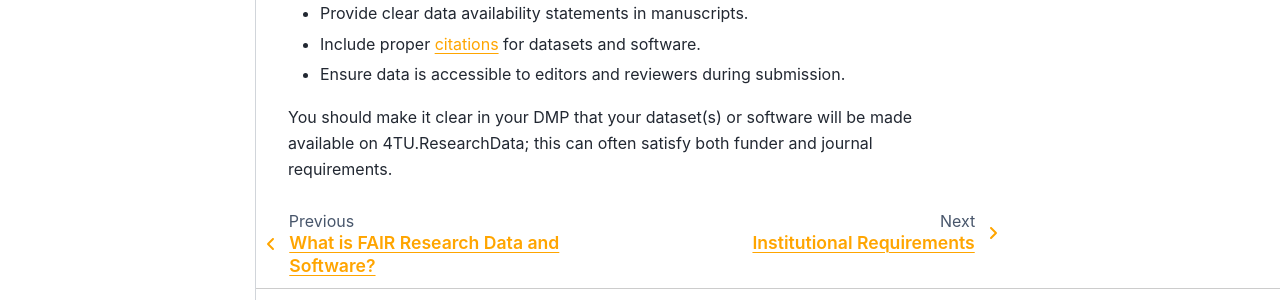
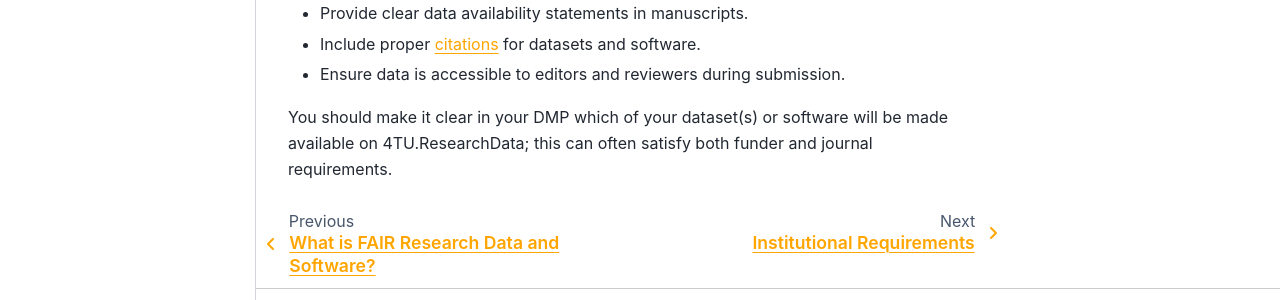
Before and after one commit to TUDelft-books/FAIR4TU_Submission_Help, a Jupyter Book: the page built from book/introduction/funders_and_journals.md, in a window 1280 px wide and 1376 px high. Shown: the part 983-1283 px from the top of the window. Built offline with Jupyter Book 1.0.4 settings and Sphinx 7.4.7 and the Sphinx Book theme 1.1.4, drawn with Linux system fonts in a browser that asks for light colours; pages that are not in the unit, such as notebooks, are missing from menus; comment, search, counter and statistics services are not loaded; cross-references to code outside the pages are shown as plain code.

Commit message:
Update funders_and_journals.md

```diff
--- a/book/introduction/funders_and_journals.md
+++ b/book/introduction/funders_and_journals.md
@@ -24,4 +24,4 @@ Publishers increasingly require data availability statements and citations. Such
 - Include proper [citations](/citing_data/intro.md) for datasets and software.
 - Ensure data is accessible to editors and reviewers during submission.
 
-You should make it clear in your DMP that your dataset(s) or software will be made available on 4TU.ResearchData; this can often satisfy both funder and journal requirements.
+You should make it clear in your DMP which of your dataset(s) or software will be made available on 4TU.ResearchData; this can often satisfy both funder and journal requirements.
```
